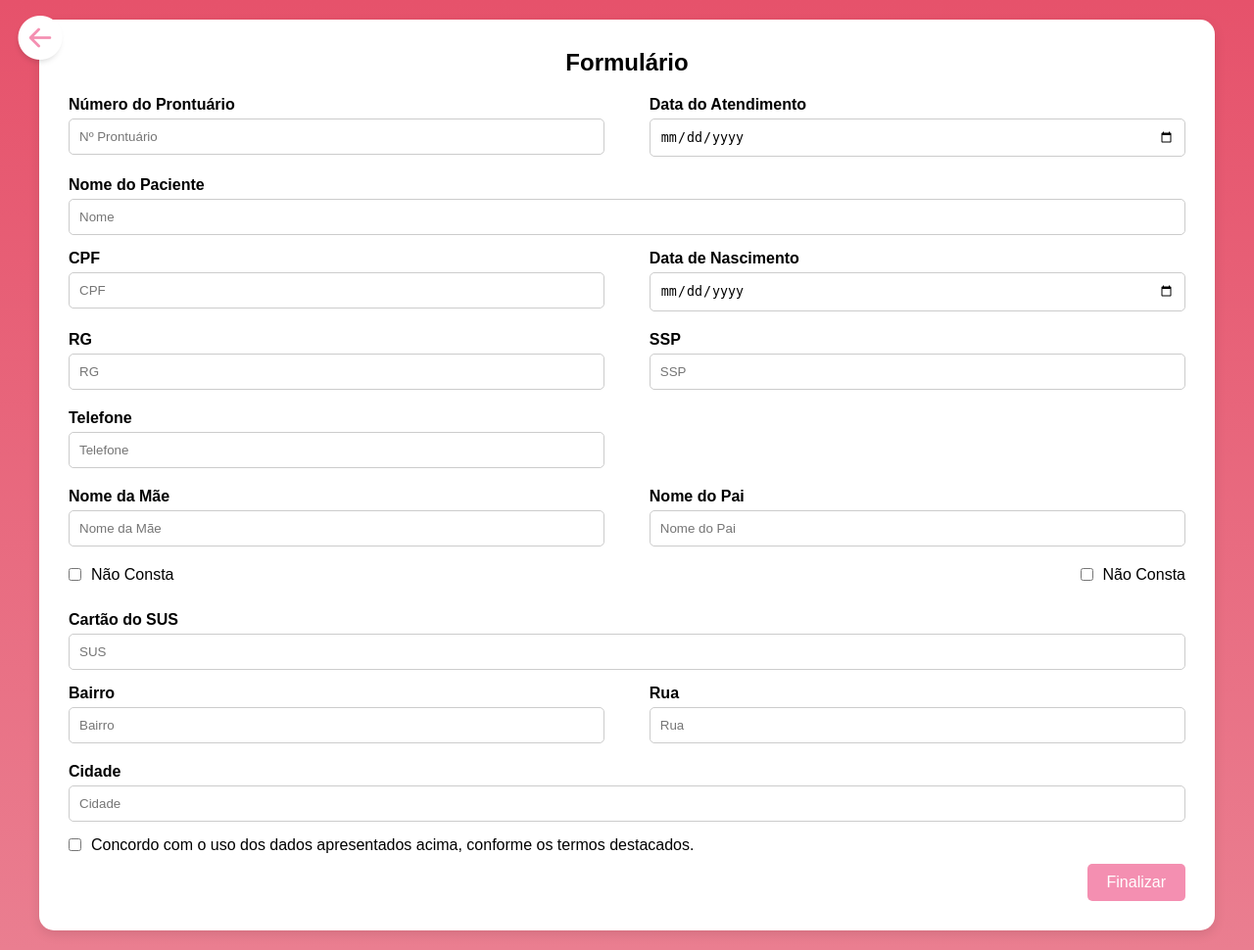
After one commit to Wilson-Pedro/prj-enfermagem, a PHP site: the page made by pages/formulário.php in a window 1280 px wide. The commit adds this page. Shown: the whole page at 98% size. Run offline with PHP 8.4, Linux system fonts and the light colour scheme.

Commit message:
feat: registering medical records

```diff
--- /dev/null
+++ b/index.php
@@ -0,0 +1,3 @@
+<?php
+    header('Location: pages/index.php')
+?>
--- a/pages/Home.html
+++ b/pages/Home.php
@@ -10,7 +10,7 @@
     <title>Home</title>
 </head>
 <body>
-    <a href="index.html" class="divSair">
+    <a href="index.php" class="divSair">
         <i class="bi bi-arrow-left-circle-fill" id="iconeVoltar"></i>
     </a>
     <div class="header">
@@ -19,7 +19,7 @@
     </div>
 
     <div class="cards">
-        <a href="formulário.html" class="card">
+        <a href="formulário.php" class="card">
             <div>
                 <h2>Gerar novo Formulário</h2>
             </div>
@@ -29,7 +29,7 @@
                 <h2>Consultar Formulário</h2>
             </div>
         </a>
-        <a href="anamnese.html" class="card">
+        <a href="anamnese.php" class="card">
             <div>
                 <h2>ANAMNESE</h2>
             </div>
--- a/pages/anamnese.html
+++ b/pages/anamnese.php
@@ -12,7 +12,7 @@
 
     <!-- Botão de Voltar -->
     <div class="back-btn">
-        <a href="Home.html"><i class="bi bi-arrow-left-circle-fill" id="iconeVoltar"></i></a>
+        <a href="Home.php"><i class="bi bi-arrow-left-circle-fill" id="iconeVoltar"></i></a>
     </div>
 
     <div class="container">
--- /dev/null
+++ b/pages/formulário.php
@@ -0,0 +1,185 @@
+<?php
+    include('../db/conexao.php');
+
+    if(isset($_POST['finalizar'])) {
+
+        //DADOS PARA TBL_PRONTUARIO
+        $concordo = $_POST['concordo'];
+        $data_atendimento = $_POST['data_atendimento'];
+        $numero_prontuario = $_POST['numero_prontuario'];
+
+        //DADOS PARA TBL_PACIENTE
+        $rg = $_POST['rg'];
+        $cpf = $_POST['cpf'];
+        $ssp = $_POST['ssp'];
+        $nome = $_POST['nome'];
+        $telefone = $_POST['telefone'];
+        $nome_mae = $_POST['nome_mae'];
+        $nome_pai = $_POST['nome_pai'];
+        $cartao_sus = $_POST['cartao_sus'];
+        $nome_mae_consta = empty($_POST['nao_consta_mae'])  ? $nao_consta_mae = 0 : $nao_consta_mae = 1;        ;
+        $nome_pai_consta = empty($_POST['nao_consta_pai'])  ? $nao_consta_mae = 0 : $nao_consta_mae = 1;
+
+        //empty($nao_consta_mae) ? $nao_consta_mae = 0 : $nao_consta_mae = 1;
+
+        $data_nascimento = $_POST['data_nascimento'];
+
+        //DADOS PARA TBL_ENDERECO
+        $rua = $_POST['rua'];
+        $bairro = $_POST['bairro'];
+        $cidade = $_POST['cidade'];
+
+
+        try {
+
+            //INSERT EM TBL_ENDERECO
+            $stmt_id_endereco = $mysqli->prepare("INSERT INTO tbl_endereco (id, rua, bairro, cidade) VALUES (NULL, ?, ?, ?);");
+            $stmt_id_endereco->bind_param("sss", $rua, $bairro, $cidade);
+            $stmt_id_endereco->execute();
+            $id_endereco = $mysqli->insert_id;
+            $stmt_id_endereco->close();
+
+            //INSERT EM TBL_PACIENTE
+            $stmt_id_paciente = $mysqli->prepare("INSERT INTO tbl_paciente
+            (id, nome, nome_pai, nome_pai_consta, nome_mae, nome_mae_consta, cpf, rg, ssp, telefone, cartao_sus, id_endereco)
+            VALUES (NULL, ?, ?, ?, ?, ?, ?, ?, ?, ?, ?, ?)");
+            $stmt_id_paciente->bind_param("ssisisssssi", $nome, $nome_pai, $nome_pai_consta, $nome_mae, $nome_mae_consta, $cpf, $rg, $ssp, $telefone, $cartao_sus, $id_endereco);
+            $stmt_id_paciente->execute();
+            $id_paciente = $mysqli->insert_id;
+            $stmt_id_paciente->close();
+
+            //INSERT EM TBL_PRONTUARIO
+            $stmt_prontuario = $mysqli->prepare("INSERT INTO tbl_prontuario (id, numero_prontuario, data_atendimento, id_paciente)
+            VALUES (NULL, ?, ?, ?);");
+            $stmt_prontuario->bind_param("isi", $numero_prontuario, $data_atendimento, $id_paciente);
+            $stmt_prontuario->execute();
+            $stmt_prontuario->close();
+
+            header('Location: cadastro-sucesso.php');
+
+        } catch(Exception $e) {
+            echo "Error " . $e;
+
+        }
+    }
+?>
+
+<!DOCTYPE html>
+<html lang="en">
+<head>
+    <meta charset="UTF-8">
+    <meta name="viewport" content="width=device-width, initial-scale=1.0">
+    <link rel="shortcut icon" href="../img/favicon.ico" type="image/x-icon">
+    <link rel="stylesheet" href="https://cdn.jsdelivr.net/npm/bootstrap-icons@1.10.5/font/bootstrap-icons.css">
+    <link rel="stylesheet" href="../css/formulario.css">
+    <title>Criar Formulário</title>
+</head>
+<body>
+
+    <!-- Botão de Voltar -->
+    <div class="back-btn">
+        <a href="Home.php"><i class="bi bi-arrow-left-circle-fill" id="iconeVoltar"></i></a>
+    </div>
+
+    <form method="post" class="container">
+        <h2>Formulário</h2>
+        <div class="form-row">
+            <div class="form-group">
+                <label for="prontuario">Número do Prontuário</label>
+                <input type="number" id="prontuario" name="numero_prontuario" placeholder="Nº Prontuário" required>
+            </div>
+            <div class="form-group">
+                <label for="atendimento">Data do Atendimento</label>
+                <input type="date" id="atendimento" name="data_atendimento" placeholder="Dia / Mês / Ano" required>
+            </div>
+        </div>
+
+        <div class="form-group">
+            <label for="nome">Nome do Paciente</label>
+            <input type="text" id="nome" name="nome" placeholder="Nome" required>
+        </div>
+
+        <div class="form-row">
+            <div class="form-group">
+                <label for="cpf">CPF</label>
+                <input type="text" id="cpf"name="cpf" placeholder="CPF" required>
+            </div>
+            <div class="form-group">
+                <label for="nascimento">Data de Nascimento</label>
+                <input type="date" id="nascimento"name="data_nascimento" placeholder="Dia / Mês / Ano" required>
+            </div>
+        </div>
+
+        <div class="form-row">
+            <div class="form-group">
+                <label for="rg">RG</label>
+                <input type="text" id="rg" name="rg" placeholder="RG" required>
+            </div>
+            <div class="form-group">
+                <label for="ssp">SSP</label>
+                <input type="text" id="ssp" name="ssp" placeholder="SSP" required>
+            </div>
+        </div>
+
+        <div class="form-row">
+            <div class="form-group">
+                <label for="telefone">Telefone</label>
+                <input type="text" id="telefone" name="telefone" placeholder="Telefone" required>
+            </div>
+        </div>
+
+        <div class="form-row">
+            <div class="form-group">
+                <label for="nome-mae">Nome da Mãe</label>
+                <input type="text" id="nome-mae" name="nome_mae" placeholder="Nome da Mãe" required>
+            </div>
+            <div class="form-group">
+                <label for="nome-pai">Nome do Pai</label>
+                <input type="text" id="nome-pai" name="nome_pai" placeholder="Nome do Pai" required>
+            </div>
+        </div>
+
+        <div class="form-row">
+            <div class="checkbox-group">
+                <input type="checkbox" id="nao-consta-mae" name="nome_mae_consta">
+                <label for="nao-consta-mae">Não Consta</label>
+            </div>
+            <div class="checkbox-group">
+                <input type="checkbox" id="nao-consta-pai" name="nome_pai_consta">
+                <label for="nao-consta-pai">Não Consta</label>
+            </div>
+        </div>
+        <br>
+        <div class="form-group">
+            <label for="sus">Cartão do SUS</label>
+            <input type="text" id="sus" name="cartao_sus" placeholder="SUS" required>
+        </div>
+
+        <div class="form-row">
+            <div class="form-group">
+                <label for="bairro">Bairro</label>
+                <input type="text" id="bairro" name="bairro" placeholder="Bairro" required>
+            </div>
+            <div class="form-group">
+                <label for="rua">Rua</label>
+                <input type="text" id="rua" name="rua" placeholder="Rua" required>
+            </div>
+        </div>
+
+        <div class="form-group">
+            <label for="cidade">Cidade</label>
+            <input type="text" id="cidade" name="cidade" placeholder="Cidade" required>
+        </div>
+
+        <div class="checkbox-group">
+            <input type="checkbox" id="concordo"  name="concordo" required>
+            <label for="concordo">Concordo com o uso dos dados apresentados acima, conforme os termos destacados.</label>
+        </div>
+
+        <div class="submit-btn">
+            <button type="submit" name="finalizar">Finalizar</button>
+        </div>
+    </form>
+
+</body>
+</html>
--- a/pages/index.html
+++ b/pages/index.php
@@ -76,7 +76,7 @@
         <div class="card">
             <input type="email" placeholder="E-mail">
             <input type="password" placeholder="Senha">
-            <a href="Home.html">
+            <a href="Home.php">
                 <button>Login</button>
             </a>
         </div>
```
Also changed, not shown: pages/cadastro-sucesso.php (added, +85 -0 lines), pages/formulário.html (deleted, +0 -119 lines).
